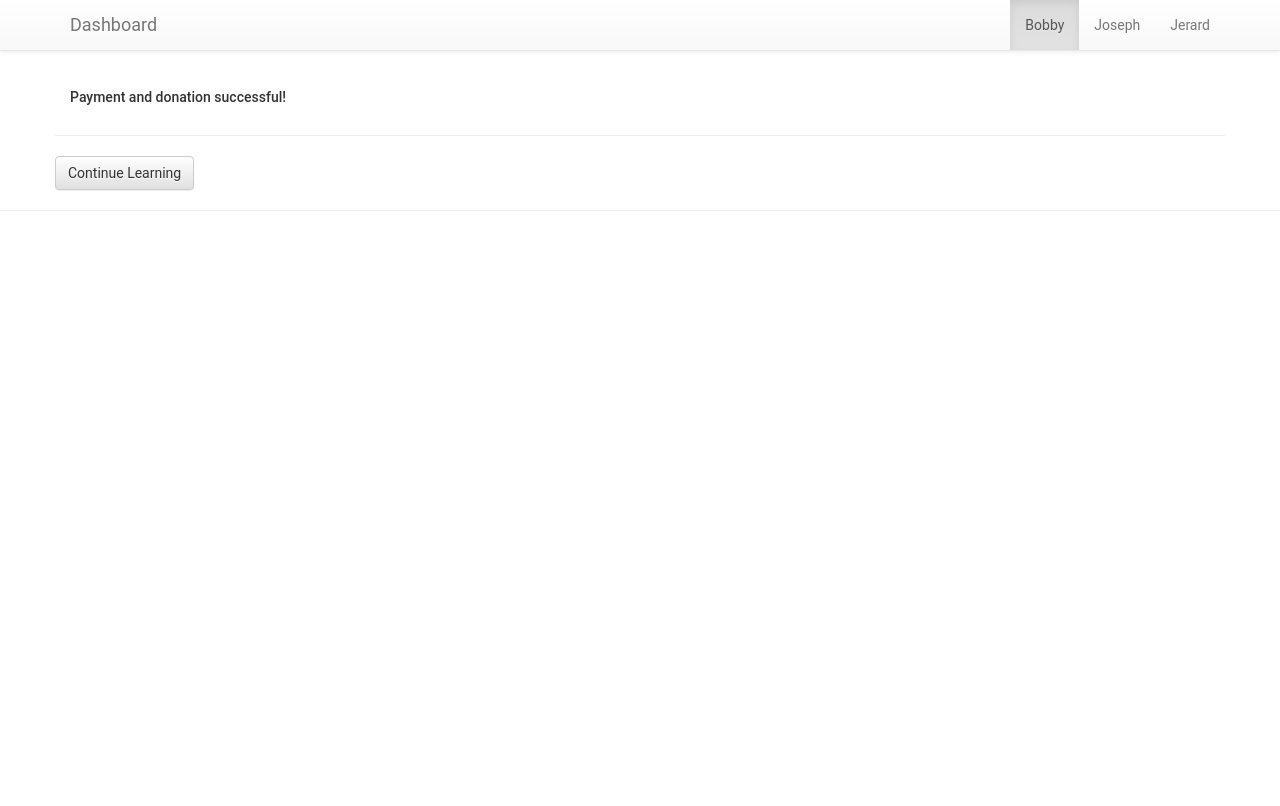
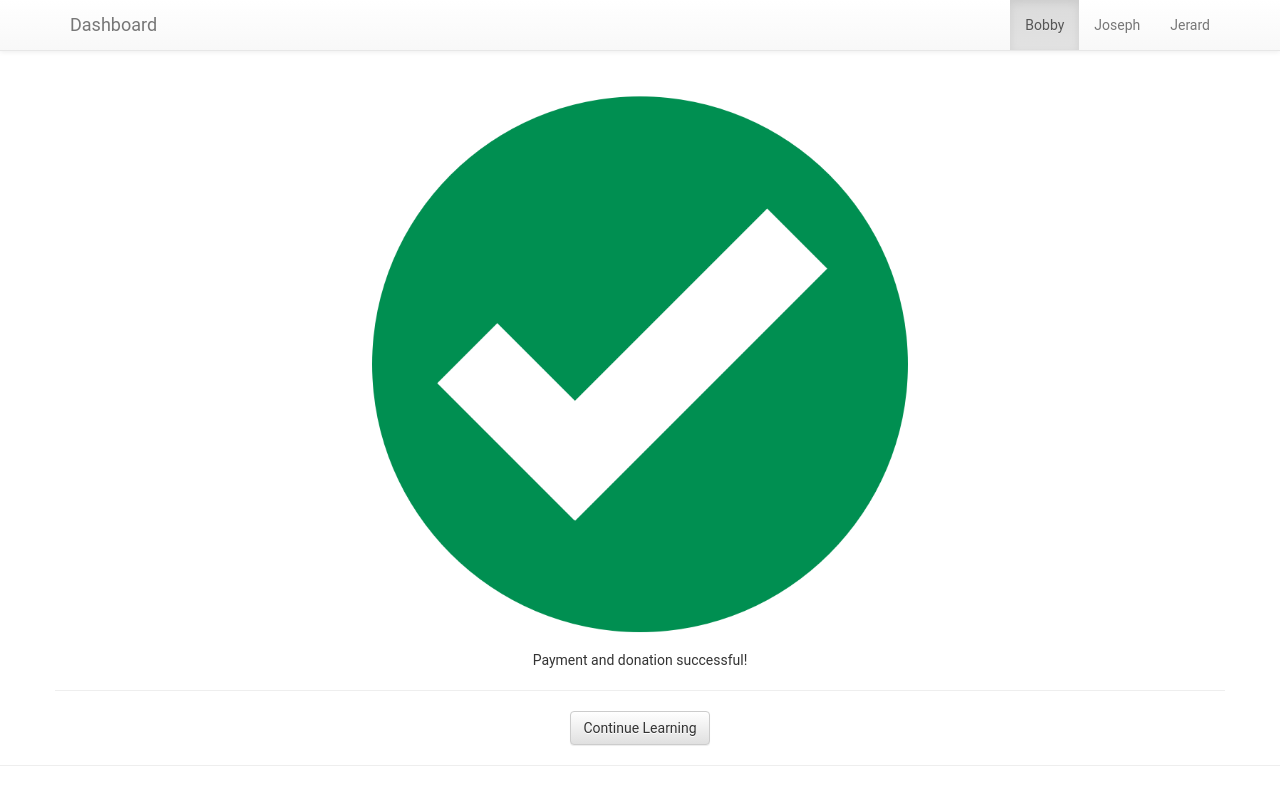
Before and after one commit to JEphron/Educashin, a Flask app: page /success in a window 1280 px wide. Before the commit the page ends 211 px from the top, so only its background shows below. Run offline with Flask 2, Linux system fonts and the light colour scheme; parts of the project's set-up code (start-up, migrations or seed data) failed here and were passed over; some libraries are stand-ins or nearby versions.

Commit message:
added final page html

```diff
--- a/backend/templates/final_page.html
+++ b/backend/templates/final_page.html
@@ -62,7 +62,8 @@
 
         <div class="row">
             <div class="total_label col-sm-12">
-                <h5 class="total_topic">Payment and donation successful!</h5>
+                <img style="width:50%;margin:0 auto;display: block;" src="{{url_for('static',filename="img/check.png")}}">
+                <div style="width:50%;margin:0 auto;text-align:center;"<h5 class="total_topic">Payment and donation successful!</h5></div>
             </div>
         </div>
 
@@ -75,7 +76,7 @@
 
           <div class="child_dash col-sx-12">
 
-            <div class="row">
+            <div style="text-align:center;"class="row">
                 <div class="total_label col-sm-12">
                   <button class="btn btn-default" type="button">Continue Learning</button>
                 </div>
```
Also changed, not shown: backend/static/img/check.png (added).
